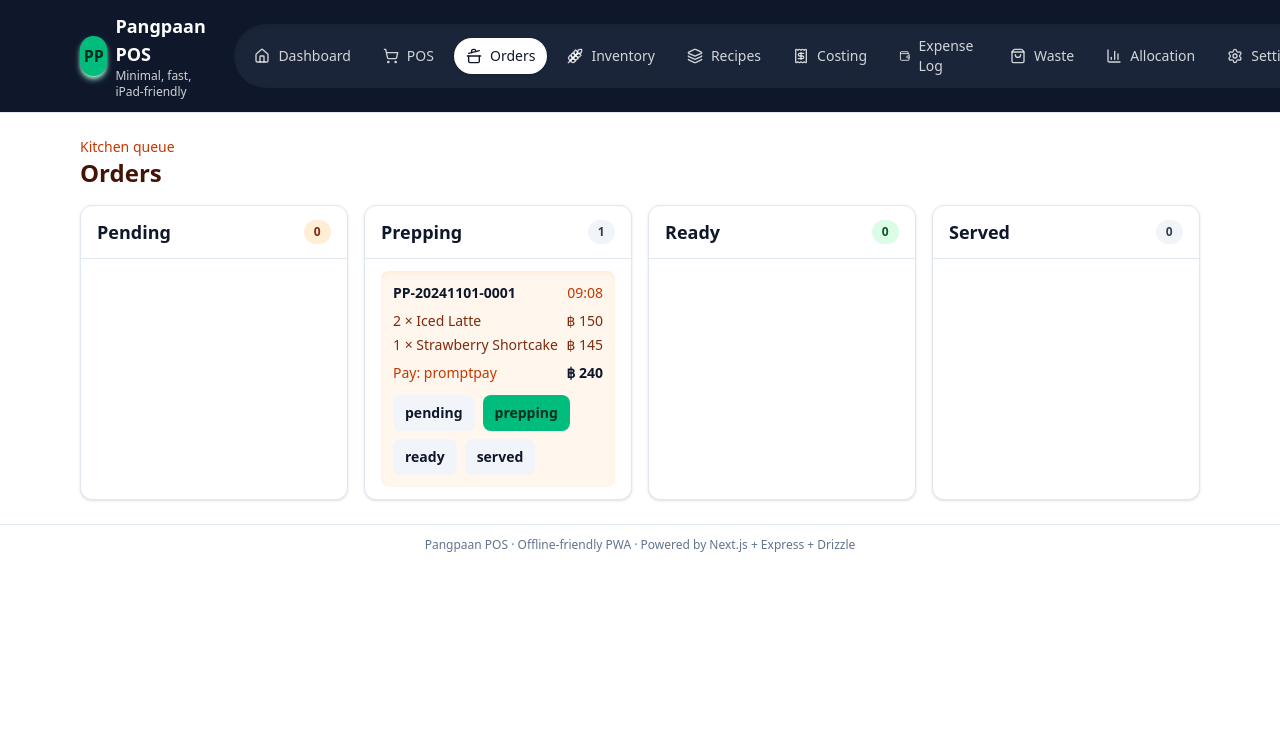
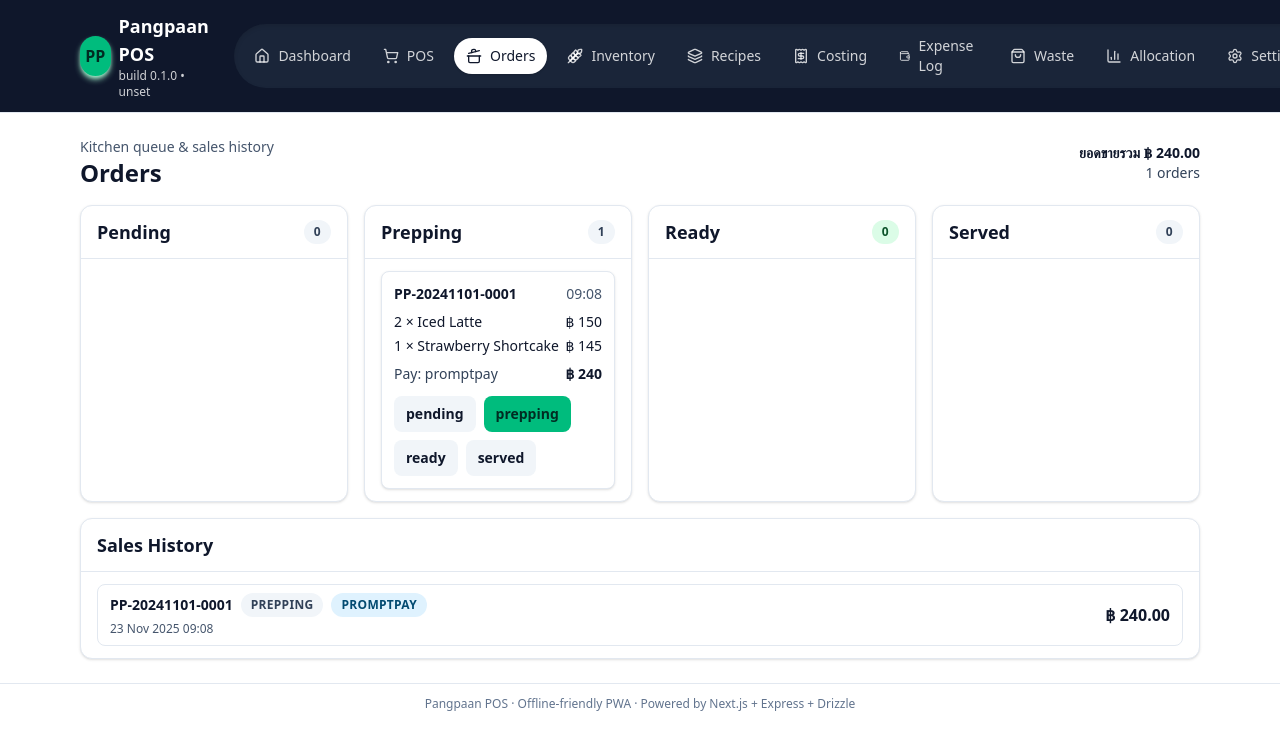
Before and after one commit to Sermkiat/PangpaanPOS, a Next.js app: page /orders in a window 1280 px wide. Shown: the top 750 px of the page. Built offline with nearby package versions, Linux system fonts and the light colour scheme; no server answers.

Commit message:
feat: POS flow, product management, build version

```diff
--- a/src/app/inventory/page.tsx
+++ b/src/app/inventory/page.tsx
@@ -5,11 +5,21 @@ import { Card, CardContent, CardHeader, CardTitle } from '@/components/ui/card';
 import { Table, THead, TBody, TH, TD } from '@/components/ui/table';
 import { Button } from '@/components/ui/button';
 import { Input } from '@/components/ui/input';
-import { useState } from 'react';
+import { useMemo, useState } from 'react';
 
 export default function InventoryPage() {
-  const { items, adjustItemStock } = usePosStore();
+  const { items, adjustItemStock, products, addProduct, toggleProductActive, removeProduct } = usePosStore();
   const [adjustments, setAdjustments] = useState<Record<number, number>>({});
+  const [newProduct, setNewProduct] = useState({
+    name: '',
+    sku: '',
+    category: '',
+    price: 0,
+    imageUrl: '',
+    active: true,
+  });
+
+  const categories = useMemo(() => Array.from(new Set(products.map((p) => p.category))).filter(Boolean), [products]);
 
   const applyAdjust = (id: number) => {
     const delta = adjustments[id] ?? 0;
@@ -17,15 +27,79 @@ export default function InventoryPage() {
     setAdjustments((prev) => ({ ...prev, [id]: 0 }));
   };
 
+  const submitProduct = () => {
+    if (!newProduct.name || !newProduct.sku || !newProduct.category || newProduct.price <= 0) return;
+    addProduct({ ...newProduct });
+    setNewProduct({ name: '', sku: '', category: '', price: 0, imageUrl: '', active: true });
+  };
+
   return (
-    <div className="space-y-4">
+    <div className="space-y-5">
       <div>
-        <p className="text-sm text-orange-700">Ingredients and supplies</p>
-        <h1 className="text-2xl font-extrabold text-orange-950">Inventory</h1>
+        <p className="text-sm text-slate-600">Ingredients, supplies, and product catalog</p>
+        <h1 className="text-2xl font-extrabold text-slate-900">Inventory & Products</h1>
       </div>
+
+      <div className="grid gap-4 lg:grid-cols-2">
         <Card>
           <CardHeader>
-          <CardTitle>Items</CardTitle>
+            <CardTitle>Add / Update Product</CardTitle>
+          </CardHeader>
+          <CardContent className="space-y-3 text-sm">
+            <div className="grid grid-cols-2 gap-3">
+              <Input
+                placeholder="Name"
+                value={newProduct.name}
+                onChange={(e) => setNewProduct((p) => ({ ...p, name: e.target.value }))}
+              />
+              <Input
+                placeholder="SKU"
+                value={newProduct.sku}
+                onChange={(e) => setNewProduct((p) => ({ ...p, sku: e.target.value }))}
+              />
+              <Input
+                placeholder="Category"
+                list="cat-list"
+                value={newProduct.category}
+                onChange={(e) => setNewProduct((p) => ({ ...p, category: e.target.value }))}
+              />
+              <Input
+                type="number"
+                placeholder="Price"
+                value={newProduct.price || ''}
+                onChange={(e) => setNewProduct((p) => ({ ...p, price: Number(e.target.value) }))}
+              />
+              <Input
+                placeholder="Image URL (optional)"
+                className="col-span-2"
+                value={newProduct.imageUrl}
+                onChange={(e) => setNewProduct((p) => ({ ...p, imageUrl: e.target.value }))}
+              />
+            </div>
+            <div className="flex items-center gap-3">
+              <label className="flex items-center gap-2 text-sm">
+                <input
+                  type="checkbox"
+                  checked={newProduct.active}
+                  onChange={(e) => setNewProduct((p) => ({ ...p, active: e.target.checked }))}
+                />
+                Active
+              </label>
+              <Button variant="primary" onClick={submitProduct}>
+                Save Product
+              </Button>
+            </div>
+            <datalist id="cat-list">
+              {categories.map((c) => (
+                <option key={c} value={c} />
+              ))}
+            </datalist>
+          </CardContent>
+        </Card>
+
+        <Card>
+          <CardHeader>
+            <CardTitle>Inventory</CardTitle>
           </CardHeader>
           <CardContent>
             <Table>
@@ -40,12 +114,14 @@ export default function InventoryPage() {
               </THead>
               <TBody>
                 {items.map((it) => (
-                <tr key={it.id} className={it.stockQty <= it.reorderPoint ? 'bg-red-50/60' : ''}>
+                  <tr key={it.id} className={it.stockQty <= it.reorderPoint ? 'bg-rose-50' : ''}>
                     <TD>
-                    <div className="font-semibold text-orange-950">{it.name}</div>
-                    <div className="text-xs text-orange-700">{it.code}</div>
+                      <div className="font-semibold text-slate-900">{it.name}</div>
+                      <div className="text-xs text-slate-600">{it.code}</div>
                     </TD>
-                  <TD className="text-orange-900 font-semibold">{it.stockQty.toFixed(1)} {it.unit}</TD>
+                    <TD className="text-slate-900 font-semibold">
+                      {it.stockQty.toFixed(1)} {it.unit}
+                    </TD>
                     <TD>฿ {it.costPerUnit.toFixed(3)}</TD>
                     <TD>{it.reorderPoint.toFixed(0)}</TD>
                     <TD>
@@ -69,5 +145,56 @@ export default function InventoryPage() {
           </CardContent>
         </Card>
       </div>
+
+      <Card>
+        <CardHeader>
+          <CardTitle>Product Catalog</CardTitle>
+        </CardHeader>
+        <CardContent>
+          <Table>
+            <THead>
+              <tr>
+                <TH>Product</TH>
+                <TH>Category</TH>
+                <TH>Price</TH>
+                <TH>Status</TH>
+                <TH>Action</TH>
+              </tr>
+            </THead>
+            <TBody>
+              {products.map((p) => (
+                <tr key={p.id} className={!p.active ? 'opacity-60' : ''}>
+                  <TD>
+                    <div className="font-semibold text-slate-900">{p.name}</div>
+                    <div className="text-xs text-slate-600">{p.sku}</div>
+                  </TD>
+                  <TD className="text-slate-700">{p.category}</TD>
+                  <TD className="font-semibold">฿ {p.price.toFixed(2)}</TD>
+                  <TD>
+                    <span className="rounded-full bg-slate-100 px-2 py-1 text-xs font-semibold text-slate-800">
+                      {p.active ? 'On shelf' : 'Hidden'}
+                    </span>
+                  </TD>
+                  <TD>
+                    <div className="flex flex-wrap gap-2">
+                      <Button
+                        size="sm"
+                        variant="secondary"
+                        onClick={() => toggleProductActive(p.id, !p.active)}
+                      >
+                        {p.active ? 'Hide' : 'Unhide'}
+                      </Button>
+                      <Button size="sm" variant="outline" onClick={() => removeProduct(p.id)}>
+                        Delete
+                      </Button>
+                    </div>
+                  </TD>
+                </tr>
+              ))}
+            </TBody>
+          </Table>
+        </CardContent>
+      </Card>
+    </div>
   );
 }
--- a/src/app/orders/page.tsx
+++ b/src/app/orders/page.tsx
@@ -5,17 +5,27 @@ import { Card, CardContent, CardHeader, CardTitle } from '@/components/ui/card';
 import { Button } from '@/components/ui/button';
 import { Badge } from '@/components/ui/badge';
 import { format } from 'date-fns';
+import { useMemo } from 'react';
 
 export default function OrdersPage() {
   const { orders, updateOrderStatus } = usePosStore();
   const columns = ['pending', 'prepping', 'ready', 'served'] as const;
+  const sortedOrders = useMemo(
+    () => [...orders].sort((a, b) => new Date(b.createdAt).getTime() - new Date(a.createdAt).getTime()),
+    [orders],
+  );
+  const totalRevenue = useMemo(() => orders.reduce((sum, o) => sum + o.total, 0), [orders]);
 
   return (
     <div className="space-y-4">
       <div className="flex items-center justify-between">
         <div>
-          <p className="text-sm text-orange-700">Kitchen queue</p>
-          <h1 className="text-2xl font-extrabold text-orange-950">Orders</h1>
+          <p className="text-sm text-slate-600">Kitchen queue & sales history</p>
+          <h1 className="text-2xl font-extrabold text-slate-900">Orders</h1>
+        </div>
+        <div className="text-right text-sm text-slate-700">
+          <div className="font-semibold text-slate-900">ยอดขายรวม ฿ {totalRevenue.toFixed(2)}</div>
+          <div>{orders.length} orders</div>
         </div>
       </div>
       <div className="grid gap-4 md:grid-cols-2 xl:grid-cols-4">
@@ -23,7 +33,7 @@ export default function OrdersPage() {
           <Card key={status}>
             <CardHeader className="flex items-center justify-between">
               <CardTitle className="capitalize">{status}</CardTitle>
-              <Badge tone={status === 'ready' ? 'green' : status === 'pending' ? 'orange' : 'gray'}>
+              <Badge tone={status === 'ready' ? 'green' : status === 'pending' ? 'gray' : 'gray'}>
                 {orders.filter((o) => o.status === status).length}
               </Badge>
             </CardHeader>
@@ -31,14 +41,14 @@ export default function OrdersPage() {
               {orders
                 .filter((o) => o.status === status)
                 .map((order) => (
-                  <div key={order.id} className="rounded-lg bg-orange-50 p-3 shadow-inner shadow-orange-100">
+                  <div key={order.id} className="rounded-lg border border-slate-200 p-3 shadow-sm bg-white">
                     <div className="flex items-center justify-between text-sm">
                       <div className="font-semibold">{order.orderNumber}</div>
-                      <span className="text-orange-700">
+                      <span className="text-slate-600">
                         {format(new Date(order.createdAt), 'HH:mm')}
                       </span>
                     </div>
-                    <ul className="mt-2 space-y-1 text-sm text-orange-900">
+                    <ul className="mt-2 space-y-1 text-sm text-slate-900">
                       {order.items.map((it) => (
                         <li key={it.productId} className="flex justify-between">
                           <span>{it.qty} × {it.name}</span>
@@ -47,7 +57,7 @@ export default function OrdersPage() {
                       ))}
                     </ul>
                     <div className="mt-2 flex items-center justify-between text-sm">
-                      <span className="text-orange-700">Pay: {order.paymentMethod}</span>
+                      <span className="text-slate-700">Pay: {order.paymentMethod}</span>
                       <span className="font-semibold">฿ {order.total.toFixed(0)}</span>
                     </div>
                     <div className="mt-3 flex flex-wrap gap-2">
@@ -68,6 +78,27 @@ export default function OrdersPage() {
           </Card>
         ))}
       </div>
+
+      <Card>
+        <CardHeader>
+          <CardTitle>Sales History</CardTitle>
+        </CardHeader>
+        <CardContent className="space-y-2">
+          {sortedOrders.slice(0, 20).map((order) => (
+            <div key={order.id} className="flex items-center justify-between rounded-lg border border-slate-200 px-3 py-2">
+              <div className="space-y-1">
+                <div className="flex items-center gap-2 text-sm font-semibold text-slate-900">
+                  <span>{order.orderNumber}</span>
+                  <Badge tone={order.status === 'served' ? 'green' : 'gray'}>{order.status}</Badge>
+                  <Badge tone="blue">{order.paymentMethod}</Badge>
+                </div>
+                <div className="text-xs text-slate-600">{format(new Date(order.createdAt), 'dd MMM yyyy HH:mm')}</div>
+              </div>
+              <div className="text-right font-semibold text-slate-900">฿ {order.total.toFixed(2)}</div>
+            </div>
+          ))}
+        </CardContent>
+      </Card>
     </div>
   );
 }
--- a/src/app/pos/page.tsx
+++ b/src/app/pos/page.tsx
@@ -14,7 +14,7 @@ interface CartLine {
 }
 
 export default function PosPage() {
-  const { products } = usePosStore();
+  const { products, addOrder } = usePosStore();
   const [activeCategory, setActiveCategory] = useState<string>('All');
   const [cart, setCart] = useState<CartLine[]>([]);
   const [discount, setDiscount] = useState<number>(0);
@@ -74,6 +74,18 @@ export default function PosPage() {
 
   const setCashExact = (amount: number) => {
     setCashValue(amount.toFixed(2));
+  };
+
+  const handlePay = () => {
+    if (totals.enriched.length === 0) return;
+    const lines = totals.enriched.map((line) => ({
+      productId: line.productId,
+      name: line.name,
+      qty: line.qty,
+      unitPrice: line.unitPrice,
+    }));
+    addOrder(lines, payment);
+    clearCart();
   };
 
   return (
@@ -296,6 +308,7 @@ export default function PosPage() {
               <button
                 type="button"
                 disabled={totals.total === 0}
+                onClick={handlePay}
                 className="flex-1 rounded-xl bg-emerald-500 py-3 text-base font-bold text-white shadow hover:bg-emerald-600 disabled:cursor-not-allowed disabled:opacity-60"
               >
                 Pay ฿ {totals.total.toFixed(2)}
--- a/src/components/layout/app-shell.tsx
+++ b/src/components/layout/app-shell.tsx
@@ -4,6 +4,7 @@ import Link from "next/link";
 import { usePathname } from "next/navigation";
 import { cn } from "@/lib/utils";
 import { BarChart3, CookingPot, Home, Layers, Receipt, Settings, ShoppingBag, ShoppingCart, Wallet, Wheat } from "lucide-react";
+import pkg from "../../../package.json";
 import React from "react";
 
 const navItems = [
@@ -21,6 +22,11 @@ const navItems = [
 
 export function AppShell({ children }: { children: React.ReactNode }) {
   const pathname = usePathname();
+  const buildId =
+    process.env.NEXT_PUBLIC_BUILD_ID ||
+    process.env.NEXT_PUBLIC_VERCEL_GIT_COMMIT_SHA?.slice(0, 7) ||
+    new Date().toISOString().slice(0, 10);
+  const buildVersion = `build ${pkg.version} • ${buildId}`;
 
   return (
     <div className="min-h-screen bg-white text-slate-900">
@@ -32,7 +38,7 @@ export function AppShell({ children }: { children: React.ReactNode }) {
             </div>
             <div>
               <div className="text-lg font-bold">Pangpaan POS</div>
-              <div className="text-xs text-white/80">Minimal, fast, iPad-friendly</div>
+              <div className="text-xs text-white/80">{buildVersion}</div>
             </div>
           </div>
           <nav className="ml-auto hidden items-center gap-2 rounded-full bg-slate-800/80 px-2 py-1 text-sm shadow-inner shadow-black/10 md:flex">
--- a/src/lib/store.ts
+++ b/src/lib/store.ts
@@ -62,6 +62,10 @@ type StoreState = {
   expenses: Expense[];
   waste: Waste[];
   allocationRules: AllocationRule[];
+  addProduct: (p: Omit<Product, "id">) => Product;
+  updateProduct: (id: number, p: Partial<Omit<Product, "id">>) => void;
+  removeProduct: (id: number) => void;
+  toggleProductActive: (id: number, active: boolean) => void;
   addOrder: (lines: OrderLine[], paymentMethod: Order["paymentMethod"]) => Order;
   updateOrderStatus: (id: string, status: Order["status"]) => void;
   adjustItemStock: (itemId: number, delta: number) => void;
@@ -170,6 +174,24 @@ export const usePosStore = create<StoreState>((set, get) => ({
   expenses: seedExpenses,
   waste: seedWaste,
   allocationRules: seedAllocations,
+  addProduct: (p) => {
+    const next: Product = { ...p, id: Date.now() };
+    set((state) => ({ products: [...state.products, next] }));
+    return next;
+  },
+  updateProduct: (id, p) =>
+    set((state) => ({
+      products: state.products.map((prod) => (prod.id === id ? { ...prod, ...p } : prod)),
+    })),
+  removeProduct: (id) =>
+    set((state) => ({
+      products: state.products.filter((prod) => prod.id !== id),
+      recipes: state.recipes.filter((r) => r.productId !== id),
+    })),
+  toggleProductActive: (id, active) =>
+    set((state) => ({
+      products: state.products.map((prod) => (prod.id === id ? { ...prod, active } : prod)),
+    })),
   addOrder: (lines, paymentMethod) => {
     const total = lines.reduce((sum, l) => sum + l.qty * l.unitPrice, 0);
     const order: Order = {
```
Lines whose indentation alone changed are shown as unchanged.
